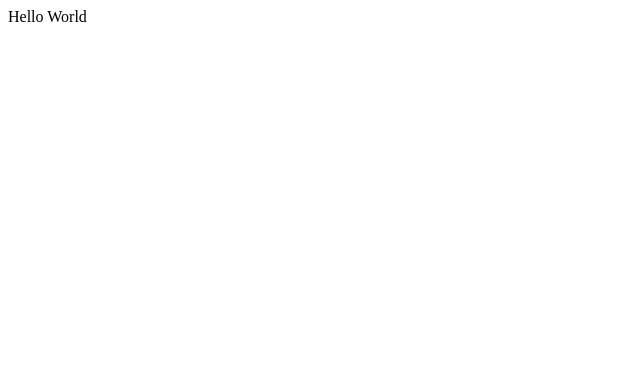
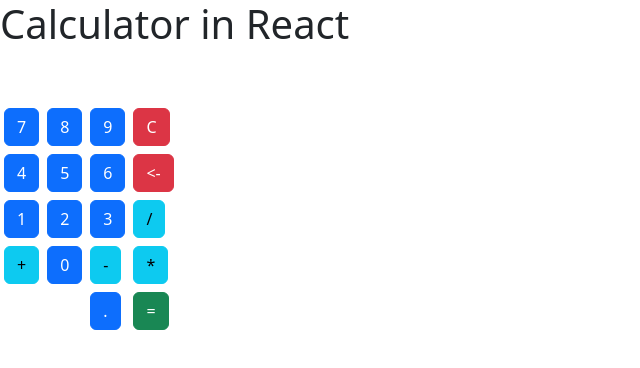
Before and after one commit to Jari1980/ReactCalculator, a React (Vite) app in the folder calculator/: page / in a window 1280 px wide. Shown: the top 368 px of the page, without its empty margins (0-640 px from the left). Built offline with nearby package versions, Linux system fonts and the light colour scheme.

Commit message:
Frame for operands

```diff
--- a/calculator/package.json
+++ b/calculator/package.json
@@ -10,6 +10,7 @@
     "preview": "vite preview"
   },
   "dependencies": {
+    "bootstrap": "^5.3.3",
     "react": "^18.3.1",
     "react-dom": "^18.3.1"
   },
--- a/calculator/src/App.jsx
+++ b/calculator/src/App.jsx
@@ -1,3 +1,50 @@
+import "bootstrap/dist/css/bootstrap.css";
+
 export default function App() {
-  return "Hello World"
+
+
+
+  return(
+    <>
+    <div>
+    <h1>Calculator in React</h1>
+    <br/>
+    <br/>
+    <table class="table-sm table-borderless">
+  <tbody>
+    <tr>
+      <td><button class="btn btn-primary" type="button">7</button></td>
+      <td><button class="btn btn-primary" type="button">8</button></td>
+      <td><button class="btn btn-primary" type="button">9</button></td>
+      <td><button class="btn btn-danger" type="button">C</button></td>
+    </tr>
+    <tr>
+      <td><button class="btn btn-primary" type="button">4</button></td>
+      <td><button class="btn btn-primary" type="button">5</button></td>
+      <td><button class="btn btn-primary" type="button">6</button></td>
+      <td><button class="btn btn-danger" type="button">&#60;-</button></td>
+    </tr>
+    <tr>
+    <td><button class="btn btn-primary" type="button">1</button></td>
+    <td><button class="btn btn-primary" type="button">2</button></td>
+    <td><button class="btn btn-primary" type="button">3</button></td>
+    <td><button class="btn btn-info" type="button">/</button></td>
+    </tr>
+    <tr>
+      <td><button class="btn btn-info" type="button">+</button></td>
+      <td><button class="btn btn-primary" type="button">0</button></td>
+      <td><button class="btn btn-info" type="button">-</button></td>
+      <td><button class="btn btn-info" type="button">*</button></td>
+    </tr>
+    <tr>
+      <td></td>
+      <td></td>
+      <td><button class="btn btn-primary" type="button">.</button></td>
+      <td><button class="btn btn-success" type="button">=</button></td>
+    </tr>
+  </tbody>
+</table>
+    </div>
+    </>
+  )
 }
```
Also changed, not shown: 1 other file (tests, documents, lock files or other folders).
